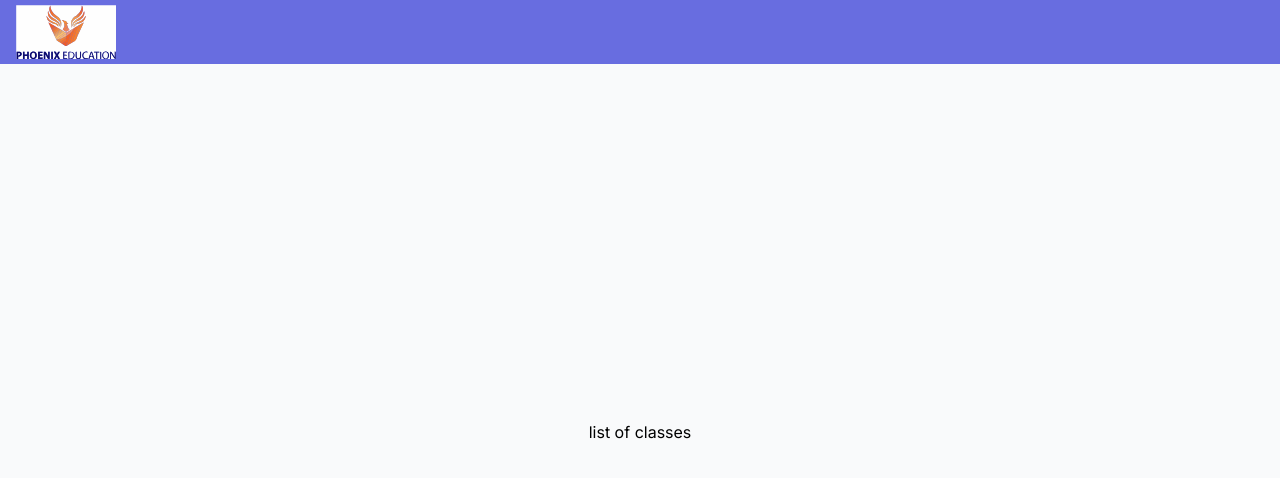
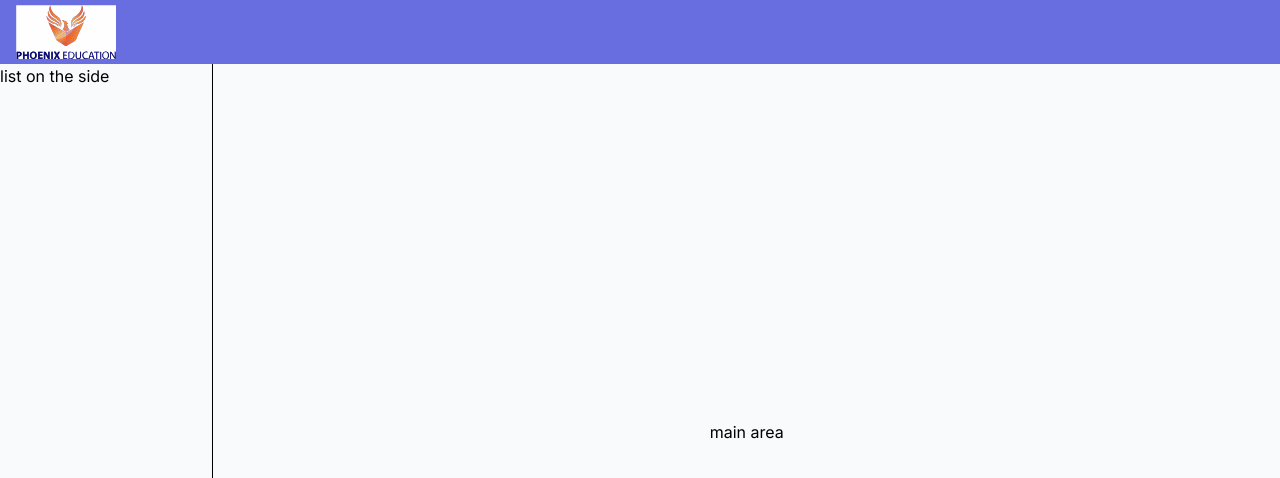
Before and after one commit to matthew-kirkland/tutos-frontend, a React (Vite) app: page /classes in a window 1280 px wide. Shown: the top 478 px of the page. Built offline with nearby package versions, Linux system fonts and the light colour scheme; no server answers.

Commit message:
feat: inital users list fetch and render

```diff
--- a/src/pages/Centre/CalendarPage.jsx
+++ b/src/pages/Centre/CalendarPage.jsx
@@ -37,7 +37,7 @@ export const CalendarPage = () => {
         );
         setEvents(sessionsByClass.flat());
       } catch (err) {
-        console.error("Failed to load sessions:", err);
+        console.log("Failed to load sessions:", err);
       }
     };
     fetchSessions();
--- a/src/pages/Centre/ClassesPage.jsx
+++ b/src/pages/Centre/ClassesPage.jsx
@@ -1,7 +1,12 @@
 export const ClassesPage = () => {
   return (
     <div className="flex h-full justify-center items-center">
-      list of classes
+      <div className="flex h-full w-1/5 flex-col border-r border-r-black">
+        list on the side
+      </div>
+      <div className="flex h-full w-full justify-center items-center">
+        main area
+      </div>
     </div>
   );
 };
--- a/src/pages/Centre/UsersPage.jsx
+++ b/src/pages/Centre/UsersPage.jsx
@@ -1,7 +1,31 @@
+import { useContext, useEffect, useState } from "react";
+import { AuthContext } from "../../context/AuthContext";
+import { requestGet } from "../../utils/helpers";
+
 export const UsersPage = () => {
+  const {token} = useContext(AuthContext);
+  const [users, setUsers] = useState([]);
+  useEffect(() => {
+    const fetchUsers = async () => {
+      const users = await requestGet("/users", token);
+      setUsers(users);
+    };
+    fetchUsers();
+  }, [token])
   return (
-    <div className="flex h-full justify-center items-center">
-      list of users
+    <div className="flex h-full justify-between items-center">
+      <div className="flex h-full w-1/4 flex-col border-r border-r-black overflow-auto">
+        {users.map(u => (
+          <div className="flex flex-col justify-start items-start border w-full min-h-1/6">
+            <p>{u.nameFirst} {u.nameLast}</p>
+            <p>{u.email}</p>
+            <p>{u.phone}</p>
+          </div>
+        ))}
+      </div>
+      <div className="flex h-full w-full justify-center items-center">
+        main area
+      </div>
     </div>
   );
 };
```
